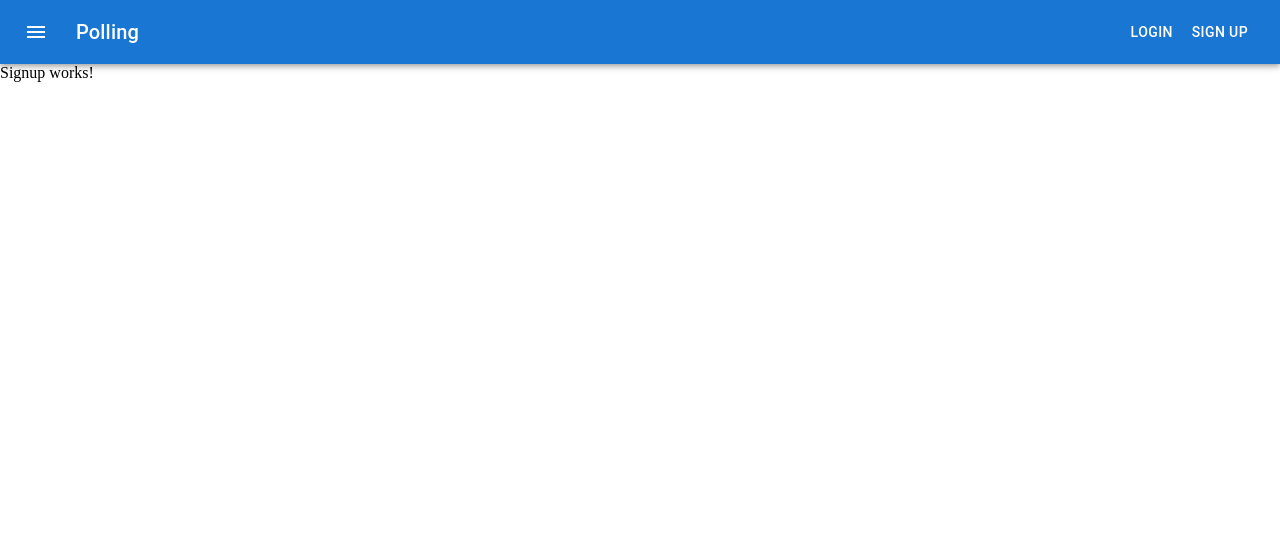
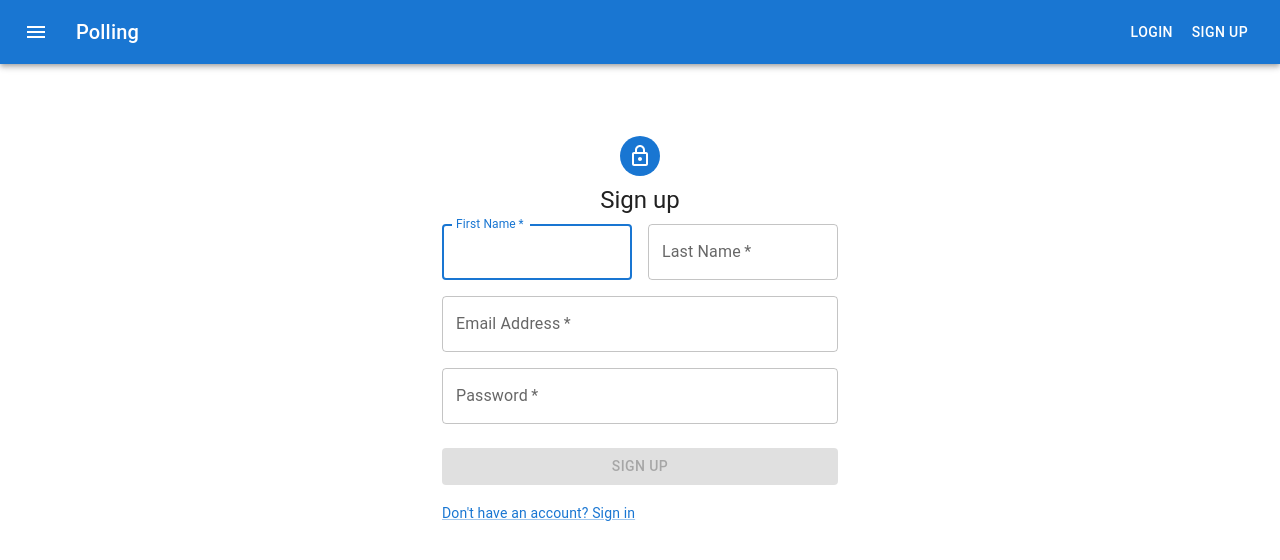
Before and after one commit to kgorog989/polling-app, a React (Vite) app in the folder poll-frontend/: page /register in a window 1280 px wide. Shown: the top 560 px of the page. Built offline with nearby package versions, Linux system fonts and the light colour scheme.

Commit message:
signup component

```diff
--- a/poll-frontend/src/pages/auth/signup/Signup.jsx
+++ b/poll-frontend/src/pages/auth/signup/Signup.jsx
@@ -1,8 +1,150 @@
-import React from 'react'
+import React, { useState } from 'react'
+import {useNavigate} from 'react-router-dom'
+import { Link, Avatar, Backdrop, Button, Box, CircularProgress, Container, createTheme, CssBaseline, Grid, TextField, ThemeProvider, Typography } from '@mui/material'
+import LockOutlinedIcon from '@mui/icons-material/LockOutlined'
+
+const defaultTheme = createTheme()
 
 const Signup = () => {
+  const [formData, setFormData] = useState({
+      email: '',
+      password: '',
+      firstName: '',
+      lastName: ''
+    })
+
+  const [loading, setLoading] = useState(false)
+
+  const navigate = useNavigate()
+
+  const handleInputChange = (e) => {
+    const {name, value} = e.target
+    setFormData({
+      ...formData,
+      [name]: value
+    })
+  }
+
+  const handleSubmit = async (e) => {
+    e.preventDefault()
+    setLoading(true)
+    console.log(formData)
+    setLoading(false)
+  }
+
+
   return (
-    <div>Signup works!</div>
+    <>
+
+      <ThemeProvider theme={defaultTheme}>
+        <Container component="main" maxWidth="xs">
+          <CssBaseline />
+          <Box
+          sx={{
+            marginTop:8,
+            display:"flex",
+            flexDirection:"column",
+            alignItems:"center"
+            }}
+            >
+
+              <Avatar sx={{m:1, bgcolor: "primary.main"}}>
+                  <LockOutlinedIcon />
+              </Avatar>
+
+              <Typography variant='h5' component="h1">
+                  Sign up
+              </Typography>
+
+              <Box component="form" onSubmit={handleSubmit} noValidate sx={{mt:1}}>
+                <Grid container spacing={2}>
+                  <Grid size={{xs:12, sm:6}}>
+                    <TextField
+                      required
+                      fullWidth
+                      id='firstName'
+                      label='First Name'
+                      name='firstName'
+                      autoComplete='given-name'
+                      autoFocus
+                      value={formData.firstName}
+                      onChange={handleInputChange}
+                    />
+                  </Grid>
+
+                  <Grid size={{xs:12, sm:6}}>
+                    <TextField
+                      required
+                      fullWidth
+                      id='lastName'
+                      label='Last Name'
+                      name='lastName'
+                      autoComplete='family-name'
+                      value={formData.lastName}
+                      onChange={handleInputChange}
+                    />
+                  </Grid>
+
+                  <Grid size={{xs:12}}>
+                    <TextField
+                      required
+                      fullWidth
+                      id='email'
+                      label='Email Address'
+                      name='email'
+                      autoComplete='email'
+                      value={formData.email}
+                      onChange={handleInputChange}
+                    />
+                  </Grid>
+
+                  <Grid size={{xs:12}}>
+                    <TextField
+                      type='password'
+                      required
+                      fullWidth
+                      id='password'
+                      label='Password'
+                      name='password'
+                      autoComplete='password'
+                      value={formData.password}
+                      onChange={handleInputChange}
+                    />
+                  </Grid>
+                </Grid>
+
+
+
+                <Button
+                  type='submit'
+                  fullWidth
+                  variant='contained'
+                  sx={{mt:3, mb:2}}
+                  disabled={!formData.email || !formData.password || !formData.firstName || !formData.lastName}
+                >
+                  {loading ? <CircularProgress color='success' size={24} /> : 'Sign Up'}
+                </Button>
+
+                <Grid container>
+                  <Grid>
+                    <Link variant='body2' onClick={() => navigate('/login')}>
+                      {"Don't have an account? Sign in"}
+                    </Link>
+                  </Grid>
+                </Grid>
+              </Box>
+            </Box>
+        </Container>
+      </ThemeProvider>
+
+      <Backdrop
+        sx={{color: '#fff', zIndex: (theme) => theme.zIndex.drawer + 1}}
+        open={loading}
+      >
+        <CircularProgress color='success' />
+      </Backdrop>
+
+    </>
   )
 }
 
```
